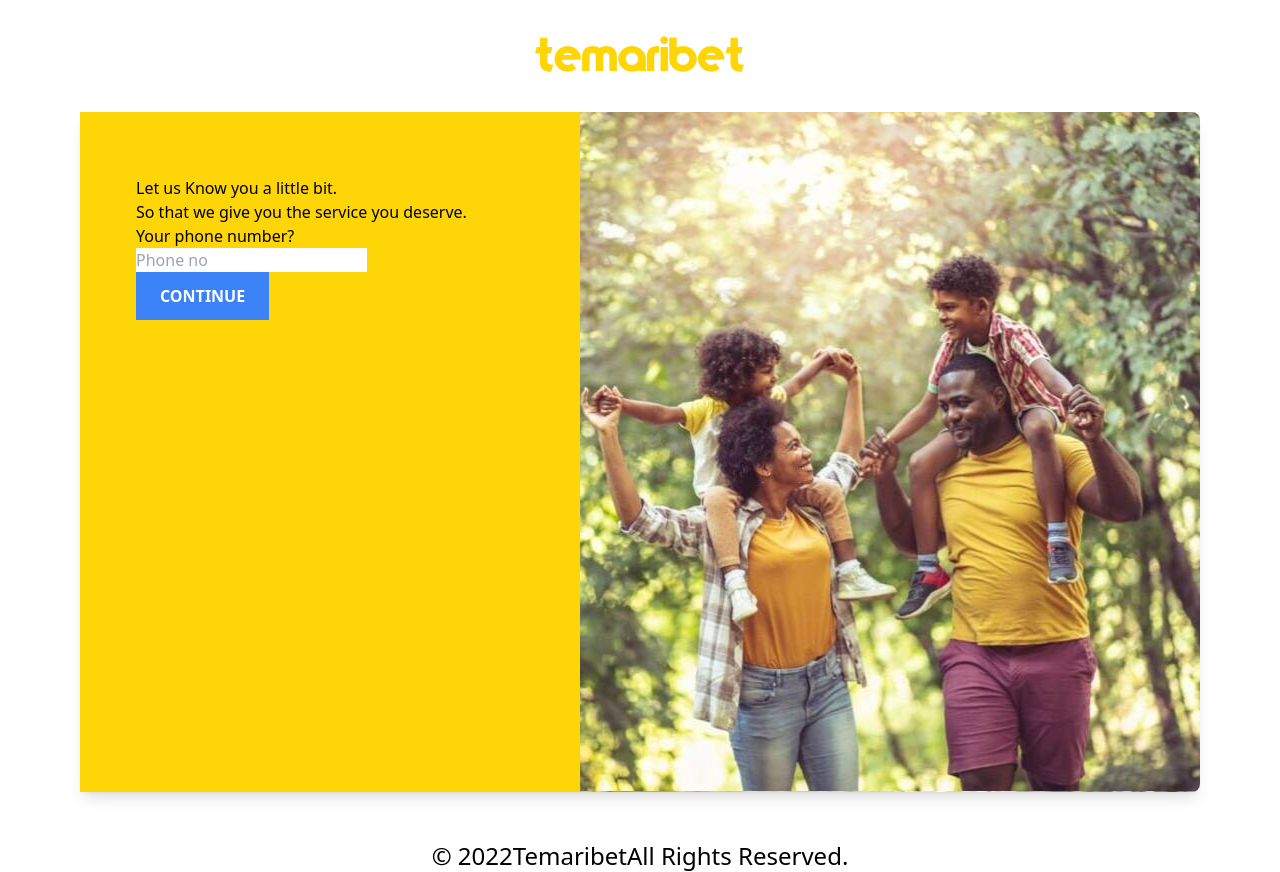
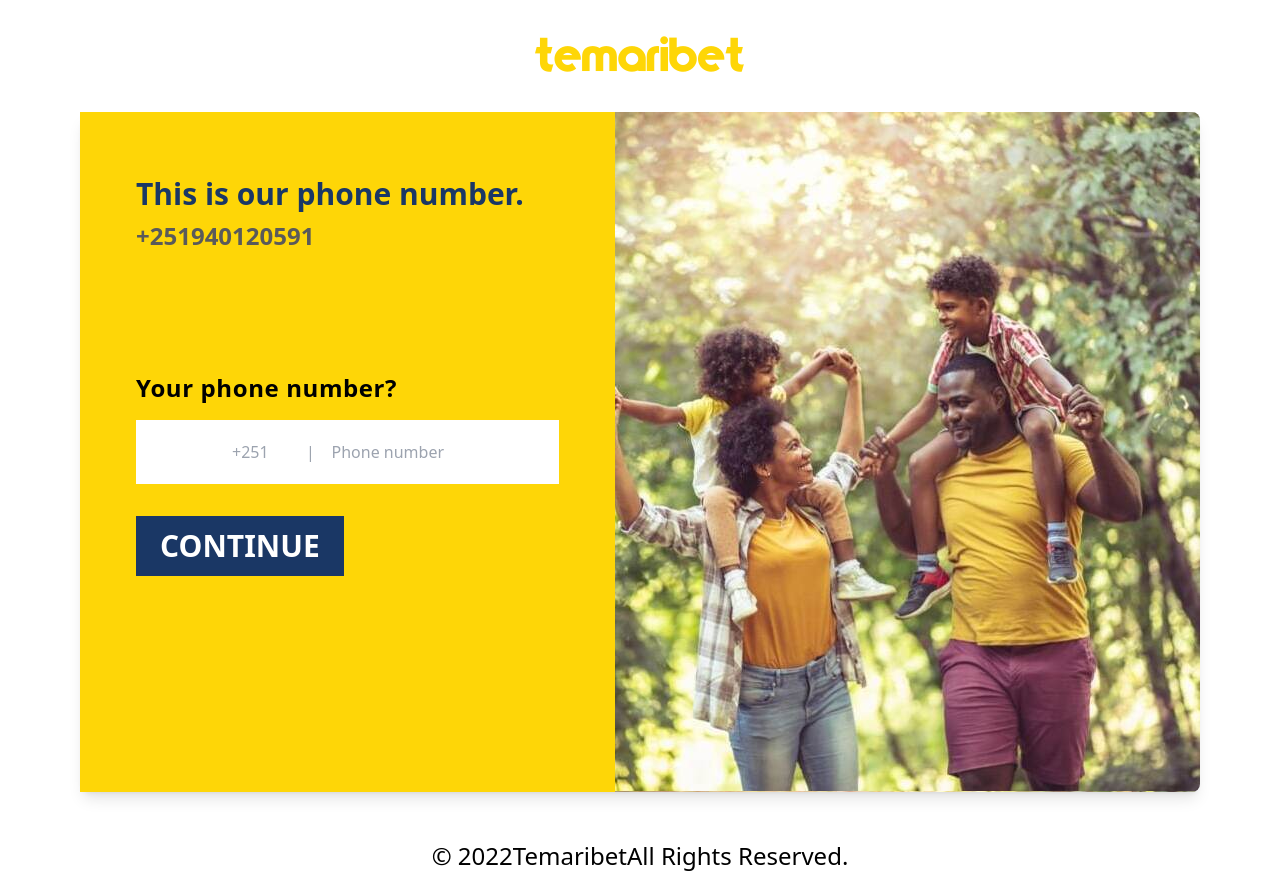
Before and after one commit to bekiTil/Temaribet-front-end-dev, a Next.js app in the folder TemariBet/nextjs-blog/: page /parentRegistration/3 in a window 1280 px wide. Built offline with nearby package versions, Linux system fonts and the light colour scheme.

Commit message:
updated page3

```diff
--- a/TemariBet/nextjs-blog/components/Parent/child_components/page2.js
+++ b/TemariBet/nextjs-blog/components/Parent/child_components/page2.js
@@ -1,18 +1,28 @@
 const Page2 = () => {
   return (
-      <div className = "bg-[#FED607]">
+    <div className="bg-[#FED607]">
       <div>
-          <h1 className = "text-4xl font-semibold">I AM YONATAN</h1>
-          <p className = "text-2xl">I am coordinator at Temaribet</p>
+        <h1 className="text-3xl text-[#1A3765] font-bold ">I AM YONATAN.</h1>
+        <p className="text-2xl text-[#5A5A5A] font-semibold  pl-0 p-2">
+          I am coordinator at Temaribet
+        </p>
       </div>
 
-        <div className = "mt-36">
-          <label className = "tracking-wide font-semibold text-2xl" for="phoneN">What is your name?</label>
+      <div className="mt-36">
+        <label className="tracking-wide font-semibold text-2xl" for="phoneN">
+          What is your name?
+        </label>
         <br></br>
-          <input className = "mt-4 py-5 px-24" type="text" id="phoneN" placeHolder="First name &nbsp;  &nbsp; &nbsp; &nbsp; &nbsp; &nbsp; &nbsp;  &#124; &nbsp; &nbsp; &nbsp;   Last name" width = "50"/>
+        <input
+          className="mt-4 py-5 px-24"
+          type="text"
+          id="phoneN"
+          placeHolder="First name &nbsp;  &nbsp; &nbsp; &nbsp; &nbsp; &nbsp; &nbsp;  &#124; &nbsp; &nbsp; &nbsp;   Last name"
+          width="50"
+        />
       </div>
 
-        <div className = "mt-8">
+      <div className = "mt-8 text-center md:text-left">
           <button className=" bg-[#1A3765] hover:bg-blue-700 text-white text-3xl font-semibold py-3 px-6 ">
             CONTINUE
           </button>
--- a/TemariBet/nextjs-blog/components/Parent/child_components/page3.js
+++ b/TemariBet/nextjs-blog/components/Parent/child_components/page3.js
@@ -2,18 +2,18 @@ const Page3 = () => {
   return (
     <div className = "bg-[#FED607]">
       <div>
-        <h1>Let us Know you a little bit.</h1>
-        <p>So that we give you the service you deserve.</p>
+        <h1 className="text-center lg:text-left text-3xl text-[#1A3765] font-bold ">This is our phone number.</h1>
+        <p className="text-center lg:text-left text-2xl text-[#5A5A5A] font-semibold  pl-0 p-2">+251940120591</p>
       </div>
 
-      <div>
-        <label for="phoneN">Your phone number?</label>
+      <div className="mt-28 text-center lg:text-left" >
+        <label className="tracking-wide font-semibold text-2xl " for="phoneN">Your phone number?</label>
         <br></br>
-        <input type="text" id="phoneN" placeHolder="Phone no"></input>
+        <input className="mt-4 py-5 px-20 lg:px-24" type="text" id="phoneN" placeHolder="+251&nbsp;  &nbsp; &nbsp; &nbsp; &#124; &nbsp; &nbsp;Phone number "></input>
       </div>
 
-      <div>
-        <button className="bg-blue-500 hover:bg-blue-700 text-white font-bold py-3 px-6 ">
+      <div className = "mt-8 text-center lg:text-left">
+        <button className="bg-[#1A3765] hover:bg-blue-700 text-white text-3xl font-semibold py-3 px-6 ">
           CONTINUE
         </button>
       </div>
```
Lines whose indentation alone changed are shown as unchanged.
